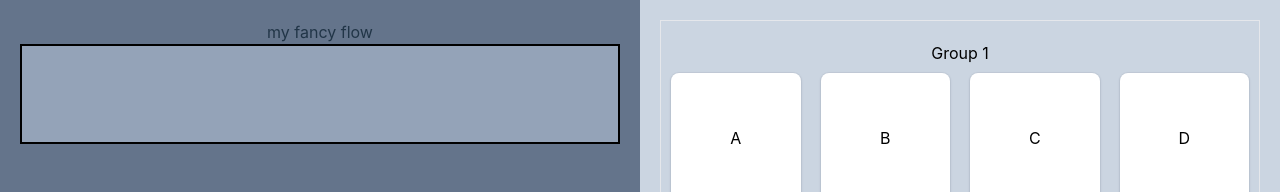
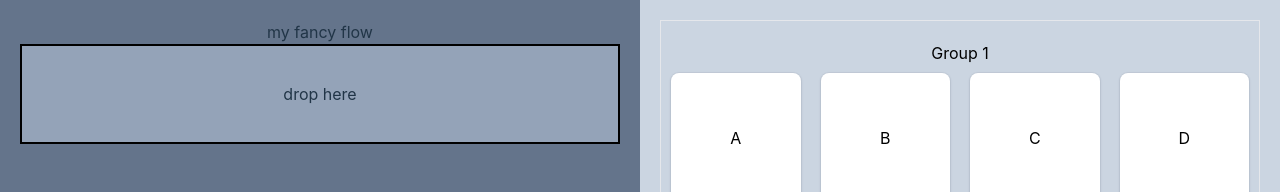
Before and after one commit to sevleo/YoGato-frontend, a React (Vite) app: page /builder in a window 1280 px wide. Shown: the top 192 px of the page. Built offline with nearby package versions, Linux system fonts and the light colour scheme.

Commit message:
Update styles

```diff
--- a/index.html
+++ b/index.html
@@ -6,6 +6,19 @@
     <meta name="viewport" content="width=device-width, initial-scale=1.0" />
     <link href="src/output.css" rel="stylesheet" />
     <title>YoGato</title>
+    <link
+      rel="stylesheet"
+      href="https://fonts.googleapis.com/css2?family=Material+Symbols+Outlined:opsz,wght,FILL,GRAD@20..48,100..700,0..1,-50..200"
+    />
+    <style>
+      .material-symbols-outlined {
+        font-variation-settings:
+          "FILL" 0,
+          "wght" 400,
+          "GRAD" 0,
+          "opsz" 24;
+      }
+    </style>
   </head>
   <body>
     <div id="root"></div>
--- a/src/components/buildingBlocks/Flow.tsx
+++ b/src/components/buildingBlocks/Flow.tsx
@@ -25,9 +25,9 @@ function Flow({ flow, isDragging }: FlowProps) {
 
   const style = {
     border: isOver
-      ? "2px solid gold"
+      ? "2px solid green"
       : isDragging
-        ? "2px solid green"
+        ? "2px solid gold"
         : "2px solid black",
   };
 
@@ -35,11 +35,21 @@ function Flow({ flow, isDragging }: FlowProps) {
     <div className="p-5">
       <div>{flow.flowName}</div>
       <div className="droppable-area " ref={setNodeRef} style={{ ...style }}>
-        <div className=" flex flex-col gap-5 bg-slate-400">
+        <div className=" flex flex-col bg-slate-400">
           {flow.units.map((unit, index) => (
-            <Unit key={unit.id} {...unit} index={index}></Unit>
+            <>
+              <Unit key={unit.id} {...unit} index={index}></Unit>
+              <span className="material-symbols-outlined">
+                keyboard_arrow_down
+              </span>
+            </>
           ))}
-          <div className="step-placeholder" style={{ minHeight: "96px" }}></div>
+          <div
+            className="step-placeholder flex items-center justify-center"
+            style={{ minHeight: "96px" }}
+          >
+            drop here
+          </div>
         </div>
       </div>
     </div>
```
